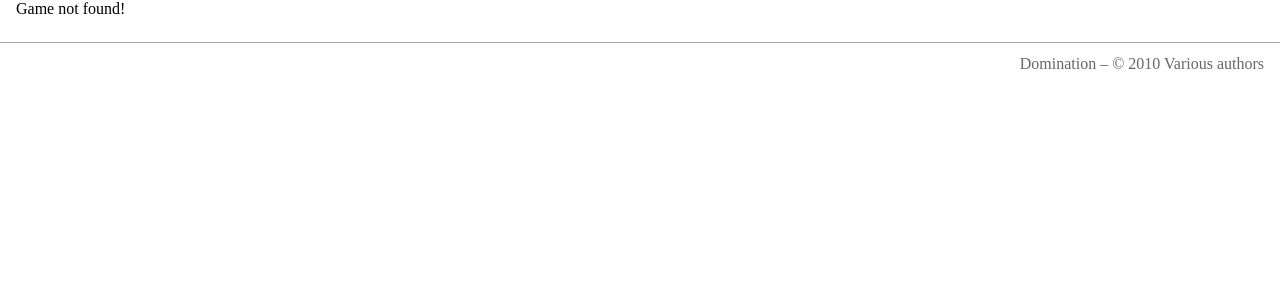
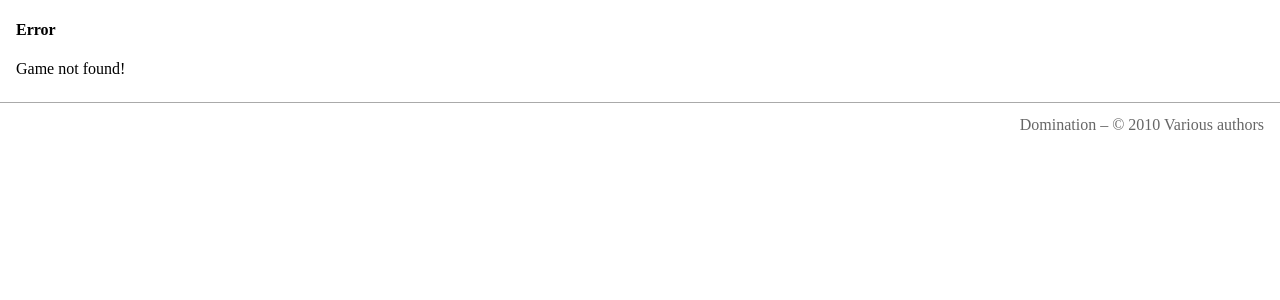
Before and after one commit to xoraxax/domination, a Flask app: a page that uses domination/templates/error.html in a window 1280 px wide. Shown: the part 64-364 px from the top of the page. Run offline with Flask 2, Linux system fonts and the light colour scheme; the visitor is signed in with stand-in values (Sample User, id 1); parts of the project's set-up code (start-up, migrations or seed data) failed here and were passed over; some libraries are stand-ins or nearby versions.

Commit message:
Add a heading to the error page.

```diff
--- a/domination/templates/error.html
+++ b/domination/templates/error.html
@@ -1,5 +1,6 @@
 {% extends "base.html" %}
 {% block title %}Error{% endblock %}
 {% block content %}
+  <h4>Error</h4>
   <div class="errormessage">{{ error_msg }}</div>
 {% endblock %}
```
